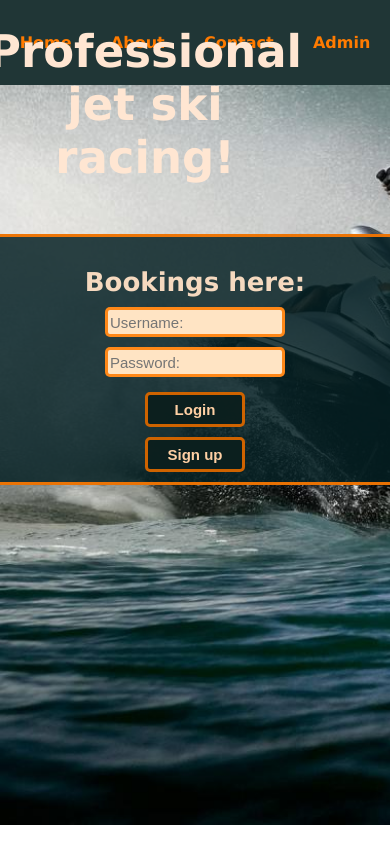
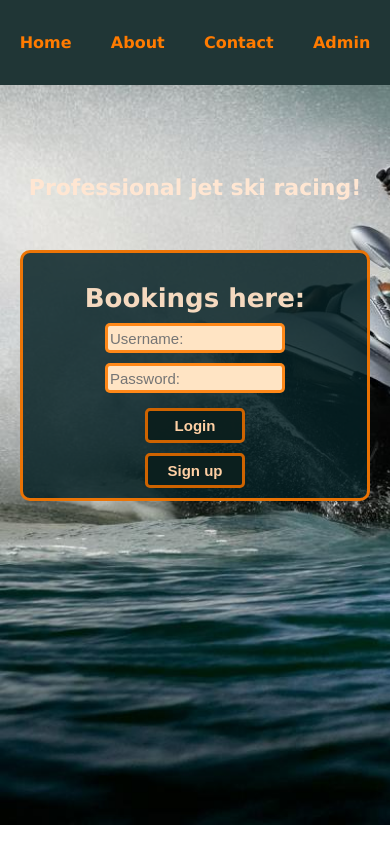
Before and after one commit to alexnmc/appointment-booking, a React (Create React App) app in the folder client/: page / in a window 390 px wide. Built offline with nearby package versions, Linux system fonts and the light colour scheme.

Commit message:
responsive design

```diff
--- a/client/src/style.css
+++ b/client/src/style.css
@@ -587,4 +587,10 @@ button{
         font-size:17px;
     }
 
+
+    h2{
+        font-size: 22px;
+        margin-top:20%;
+        width:100%;
+    }
 }
```
